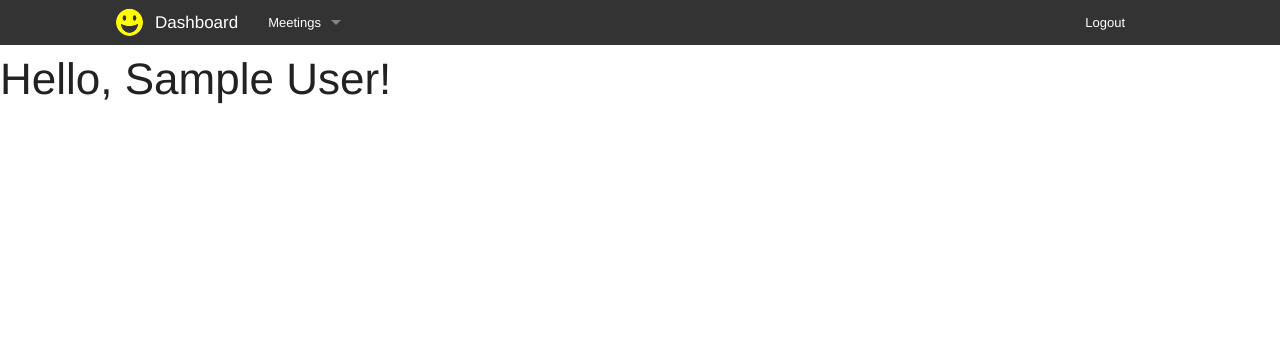
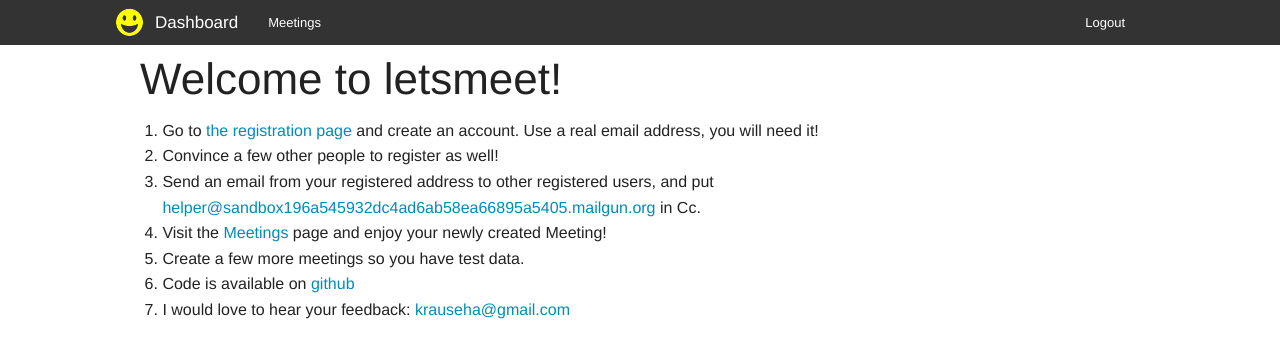
Before and after one commit to skh/letsmeet, a Flask app: page / in a window 1280 px wide. Shown: the top 358 px of the page. Run offline with Flask 2, Linux system fonts and the light colour scheme; the visitor is signed in with stand-in values (Sample User, id 1); data comes from the database, SQL or seed files in the repository; some libraries are stand-ins or nearby versions; some web fonts are replaced.

Commit message:
Make start page visible to all

```diff
--- a/app/main/views.py
+++ b/app/main/views.py
@@ -6,11 +6,15 @@ from ..models import User, Meeting
 
 
 @main.route('/')
-@login_required
 def index():
     return render_template('index.html')
 
-@main.route('/meetings', methods=['GET'])
+@main.route('/meetings')
+@login_required
+def meetings():
+    return render_template('index.html')
+
+@main.route('/meetinglist', methods=['GET'])
 def list_meetings():
     # if logged in etc.
     if current_user.is_authenticated:
--- a/app/templates/base.html
+++ b/app/templates/base.html
@@ -29,10 +29,8 @@
       <section class="top-bar-section">
         <!-- Left Nav Section -->
         <ul class="left">
-          <li class="has-dropdown"><a href="#">Meetings</a>
-            <ul class="dropdown">
-              <li><a href="#">Meeting 1</a></li>
-            </ul>
+          <li>
+            <a href="{{ url_for('main.meetings') }}">Meetings</a>
           </li>
         </ul>
         <!-- Right Nav Section -->
--- a/app/templates/index.html
+++ b/app/templates/index.html
@@ -1,5 +1,18 @@
 {% extends 'base.html' %}
 
 {% block content %}
-    <h1>Hello, {% if current_user.is_authenticated %}{{ current_user.name }}{% else %}Stranger{% endif %}!</h1>
+  <div class="row">
+    <div class="large-12">
+      <h1>Welcome to letsmeet!</h1>
+      <ol>
+        <li>Go to <a href="{{ url_for('auth.register') }}">the registration page</a> and create an account. Use a real email address, you will need it!</li>
+        <li>Convince a few other people to register as well!</li>
+        <li>Send an email from your registered address to other registered users, and put <a href="mailto:helper@sandbox196a545932dc4ad6ab58ea66895a5405.mailgun.org">helper@sandbox196a545932dc4ad6ab58ea66895a5405.mailgun.org</a> in Cc.</li>
+        <li>Visit the <a href="#">Meetings</a> page and enjoy your newly created Meeting!</li>
+        <li>Create a few more meetings so you have test data.</li>
+        <li>Code is available on <a href="http://github.com/skh/letsmeet">github</a></li>
+        <li>I would love to hear your feedback: <a href="mailto:krauseha@gmail.com">krauseha@gmail.com</a></li>
+      </ol>
+    </div>
+  </div>
 {% endblock %}
```
